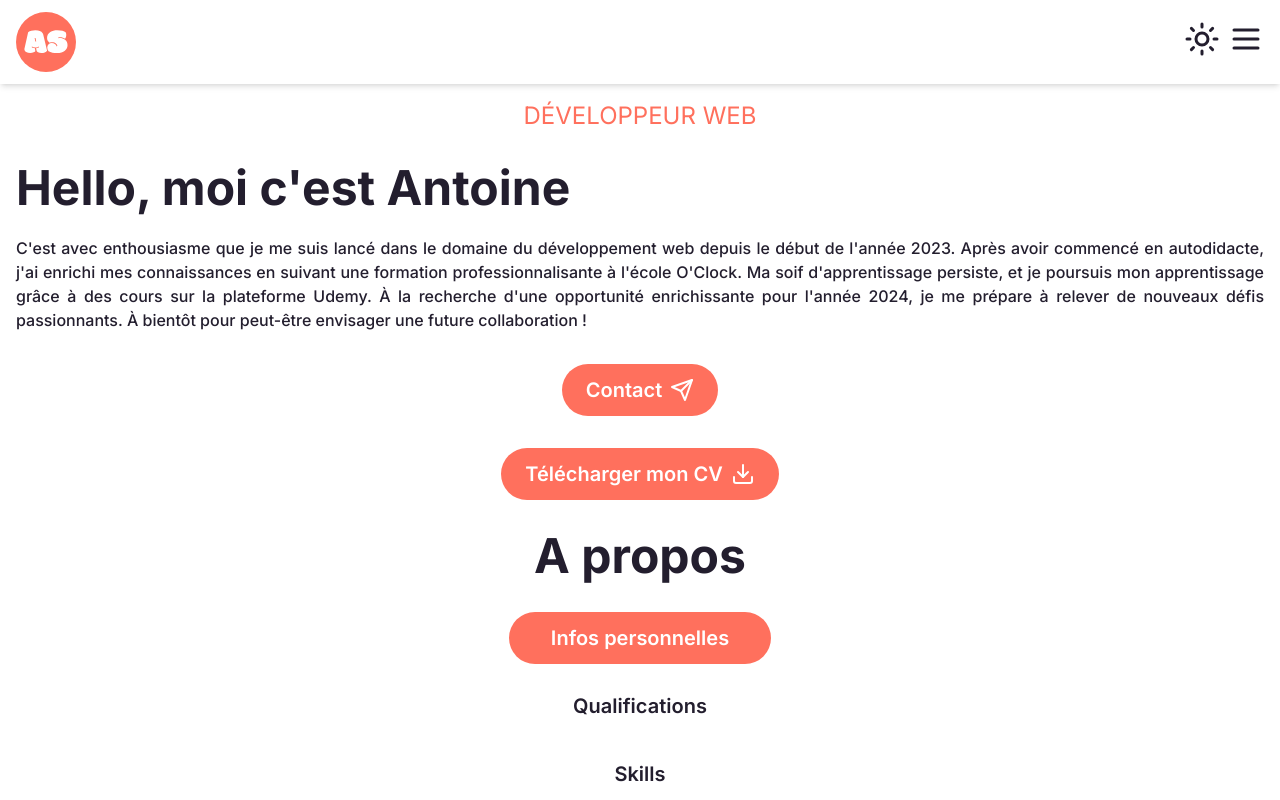
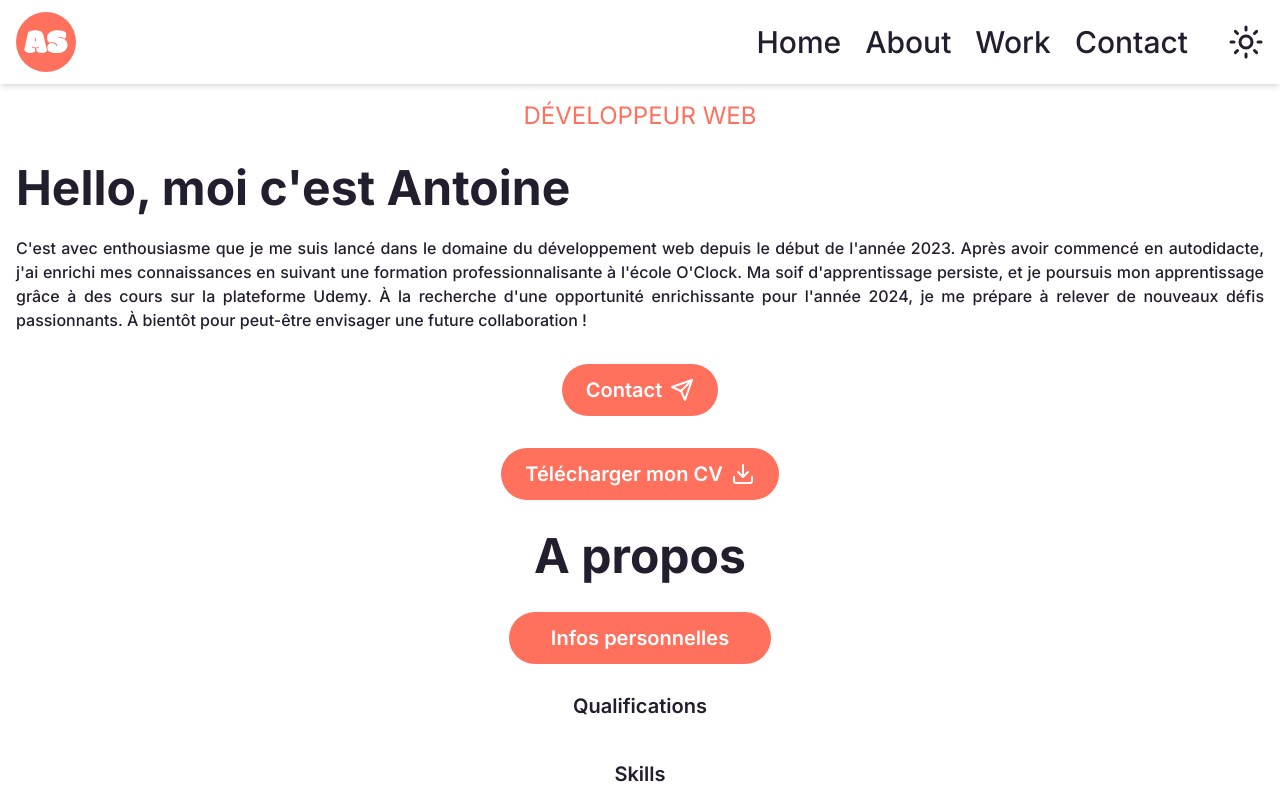
Before and after one commit to Antoine-Savreux/portfolio, a Next.js app: page / in a window 1280 px wide. Shown: the top 800 px of the page. Built offline with nearby package versions, Linux system fonts and the light colour scheme.

Commit message:
feat/responsive responsive header for all bp

```diff
--- a/src/components/Header.tsx
+++ b/src/components/Header.tsx
@@ -7,7 +7,7 @@ export default function Header() {
     <header className="flex items-center justify-between py-3 px-4 shadow-md bg-bgNavMenu">
       {/* Logo */}
       <Logo />
-      <div className="flex space-x-2">
+      <div className="flex space-x-2 lg:flex lg:flex-row-reverse lg:gap-10">
         {/* ThemeSwitch */}
         <SwitchTheme />
         {/* NavMenu */}
--- a/src/components/Logo.tsx
+++ b/src/components/Logo.tsx
@@ -1,5 +1,4 @@
 import Image from "next/image";
-import logoImage from "@/../public/images/logo-light.png";
 import LogoSvg from "../../public/images/logo-light.svg";
 
 export default function Logo() {
--- a/src/components/NavMenu.tsx
+++ b/src/components/NavMenu.tsx
@@ -55,18 +55,20 @@ export default function NavMenu() {
       className={
         isOpen
           ? "absolute flex flex-col right-0 top-0 pt-24 h-screen w-2/3 md:w-1/3 bg-bgNavMenu z-50"
-          : ""
+          : "lg:flex"
       }
     >
       <ul
         className={` ${
-          isOpen ? "flex flex-col items-center space-y-5" : "hidden"
+          isOpen
+            ? "flex flex-col items-center space-y-5"
+            : "hidden lg:flex lg:space-x-6"
         }`}
       >
         {NAVLINKS.map((link) => (
           <li key={link.link}>
             <Link
-              className="text-secondary text-2xl font-semibold"
+              className="text-secondary text-2xl font-semibold lg:text-3xl lg:font-medium lg:hover:text-primary"
               href={link.link}
               onClick={() => setIsOpen(false)}
             >
@@ -77,9 +79,12 @@ export default function NavMenu() {
       </ul>
       <button onClick={() => setIsOpen(!isOpen)}>
         {isOpen ? (
-          <X className="absolute top-2 right-2 text-secondary" size={36} />
+          <X
+            className="absolute top-2 right-2 text-secondary lg:hidden"
+            size={36}
+          />
         ) : (
-          <Menu className="text-secondary" size={36} />
+          <Menu className="text-secondary lg:hidden" size={36} />
         )}
       </button>
     </nav>
--- a/src/components/SwitchTheme.tsx
+++ b/src/components/SwitchTheme.tsx
@@ -1,5 +1,5 @@
 import { Sun } from "lucide-react";
 
 export default function SwitchTheme() {
-  return <Sun size={36} className="text-secondary" />;
+  return <Sun size={36} className="text-secondary lg:hover:text-primary" />;
 }
```
